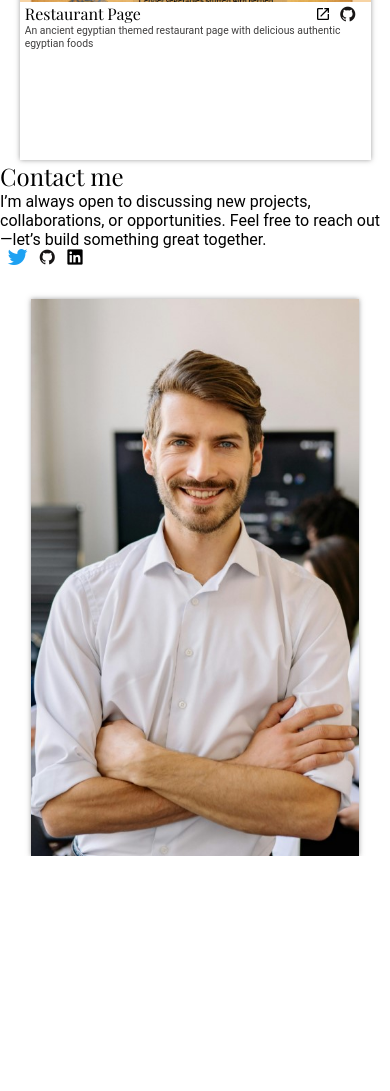
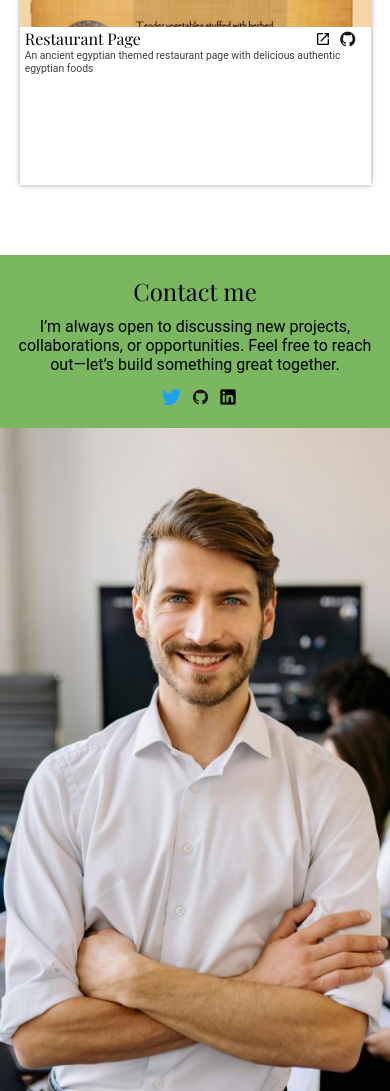
Before and after one commit to ThomasGhali/homepage, a website built with webpack: page src/templates/index.html in a window 390 px wide. Shown: the part 4048-5139 px from the top of the page. Before the commit the page ends 4904 px from the top, so only its background shows below. Built offline with nearby package versions, Linux system fonts and the light colour scheme; a web font is replaced by a local one.

Commit message:
feat(footer): add footer html and style (mobile)

```diff
--- a/src/styles/style.css
+++ b/src/styles/style.css
@@ -40,6 +40,10 @@ img, picture, video, canvas, svg {
    Header styling
 ======================== */
 
+main {
+  margin: 25px 0;
+}
+
 .ribbon {
   position: absolute;
   width: 100%;
@@ -54,7 +58,7 @@ img, picture, video, canvas, svg {
   align-items: center;
 }
 
-.responsive-img {
+.responsive-img1 {
   position: relative;
   margin: 8%;
   box-shadow: var(--light-box-shadow);
@@ -81,6 +85,7 @@ img, picture, video, canvas, svg {
 
 i {
   margin-left: 2%;
+  cursor: pointer;
 }
 
   /* ========================
@@ -148,3 +153,34 @@ i {
   max-height: 2.6rem;
   overflow: auto;
 }
+
+  /* ========================
+   Footer styling
+======================== */
+
+footer {
+  margin-top: 70px;
+}
+
+#contact {
+  background: #7bb661;
+  padding: 20px 8px;
+}
+
+.contact__header {
+  text-align: center;
+  margin-bottom: 10px;
+}
+
+.contact__info {
+  text-align: center;
+}
+
+.contact__links {
+  margin-top: 15px;
+  text-align: center;
+}
+
+.responsive-img2 {
+  width: 100%;
+}
--- a/src/templates/index.html
+++ b/src/templates/index.html
@@ -7,10 +7,11 @@
   <link rel="stylesheet" type='text/css' href="https://cdn.jsdelivr.net/gh/devicons/devicon@latest/devicon.min.css" />
 </head>
 <body>
+
   <header>
     <div class="ribbon" aria-hidden="true"></div>
     <div class="info">
-      <picture class="responsive-img">
+      <picture class="responsive-img1">
         <source
         media="(min-width: 480px)"
         srcset="
@@ -46,6 +47,7 @@
       </section>
     </div>
   </header>
+
   <main>
     <section id="projects">
       <h2 class="projects__header playfair-display">My work</h2>
@@ -156,6 +158,7 @@
       </div>
     </section>
   </main>
+
   <footer role="contentinfo">
     <section id="contact">
       <h2 class="contact__header playfair-display">Contact me</h2>
@@ -163,13 +166,13 @@
         I’m always open to discussing new projects, collaborations, or opportunities.
         Feel free to reach out—let’s build something great together.
       </p>
-      <div class="contact__contacts">
+      <div class="contact__links">
         <i class="devicon-twitter-original colored" aria-label="Twitter profile link"></i>
         <i class="devicon-github-original colored" aria-label="Github profile link"></i>
         <i class="devicon-linkedin-plain" aria-label="Linkedin profile link"></i>
       </div>
     </section>
-    <picture class="responsive-img">
+    <picture class="responsive-img2">
       <source
       media="(min-width: 480px)"
       srcset="
@@ -188,5 +191,6 @@
       <img src="../images/image2-mobile-480.jpg" alt="developer's picture">
     </picture>
   </footer>
+
 </body>
 </html>
```
